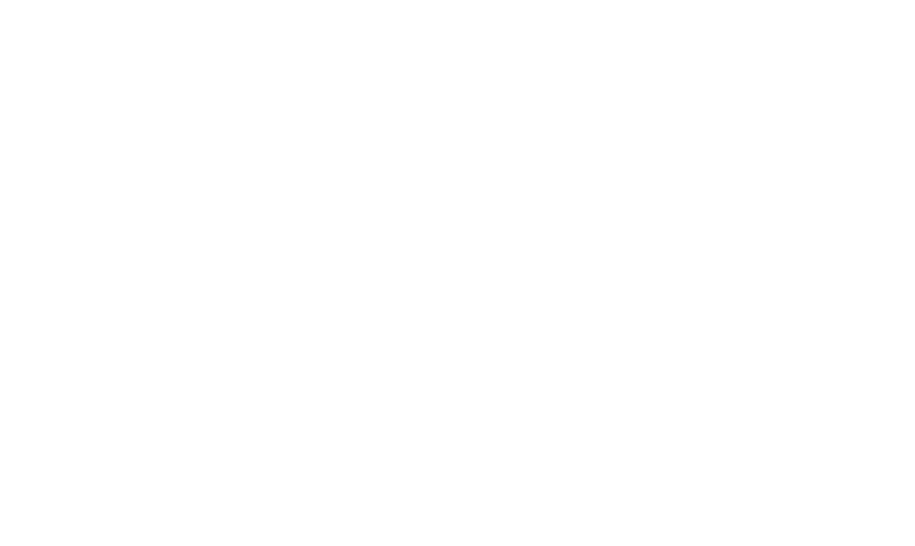
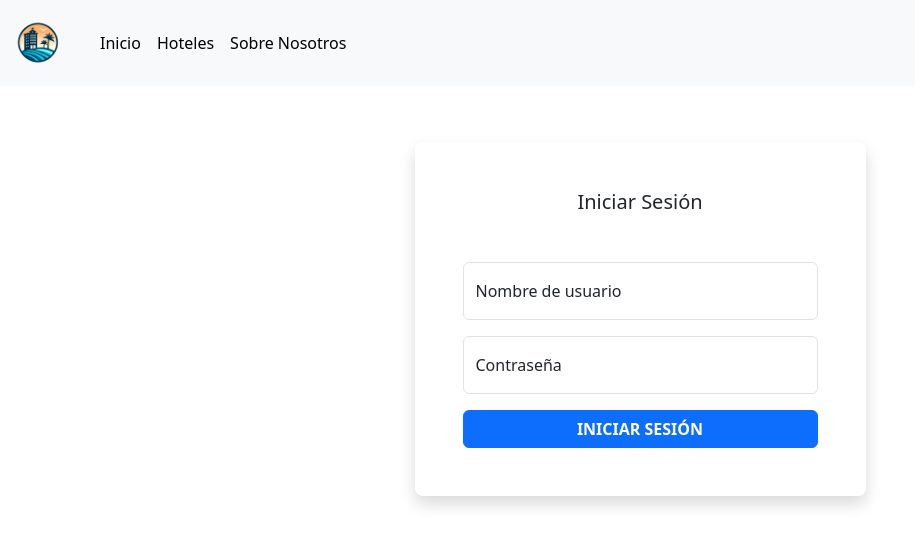
Before and after one commit to EvilUser10/Proyecto-Reservas-Front, a React (Vite) app: page /login in a window 1280 px wide. Before the commit this address had no page. Shown: the top 546 px of the page, without its empty margins (0-915 px from the left). Built offline with nearby package versions, Linux system fonts and the light colour scheme.

Commit message:
Añadido rutas a React

```diff
--- a/src/App.css
+++ b/src/App.css
@@ -1,8 +1,13 @@
 #root {
-  max-width: 1280px;
+  max-width: 100%;
   margin: 0 auto;
-  padding: 2rem;
   text-align: center;
+  overflow-x: hidden;
+}
+
+*{
+  padding: 0;
+  margin: 0
 }
 
 .logo {
--- a/src/App.jsx
+++ b/src/App.jsx
@@ -1,18 +1,21 @@
-import { useState } from 'react'
-import reactLogo from './assets/react.svg'
-import viteLogo from '/vite.svg'
+import { BrowserRouter as Router, Route, Routes } from 'react-router-dom';
 import './App.css'
 import Home from './components/Home'
-import { BrowserRouter as Router, Route, Routes } from 'react-router-dom';
+import About from './components/About'
+import Login from './components/Login'
+import Hotels from './components/Hotels';
 
 function App() {
   return (
     <Router>
       <Routes>
-        <Route index="/" element={<Home />} />
+        <Route path="/" element={<Home />} />
+        <Route path="/about" element={<About />} />
+        <Route path="/login" element={<Login />} />
+        <Route path="/hotels" element={<Hotels />} />
       </Routes>
     </Router>
   )
 }
 
-export default App
+export default App;
--- /dev/null
+++ b/src/components/About.jsx
@@ -0,0 +1,32 @@
+import React from 'react'
+import Navbar from './Navbar'
+
+function About() {
+  return (
+    <>
+      <Navbar />
+      <img src={primavera}
+        alt="Hotels embrace equality" style={{height: '25%'}}/>
+      <section>
+        <h2>SOBRE NOSOTROS</h2>
+        <p>
+          En [Nombre de la Empresa], nos enorgullece ofrecer una experiencia única y memorable para todos nuestros huéspedes.
+          Fundada en [Año de Fundación], nuestra empresa se ha dedicado a proporcionar servicios de alojamiento excepcionales,
+          combinando elegancia, comodidad y hospitalidad para satisfacer las necesidades de cada uno de nuestros clientes.
+        </p>
+      </section>
+
+      <section>
+        <h2>SOBRE NOSOTROS</h2>
+        <p>
+          En [Nombre de la Empresa], nos enorgullece ofrecer una experiencia única y memorable para todos nuestros huéspedes.
+          Fundada en [Año de Fundación], nuestra empresa se ha dedicado a proporcionar servicios de alojamiento excepcionales,
+          combinando elegancia, comodidad y hospitalidad para satisfacer las necesidades de cada uno de nuestros clientes.
+        </p>
+      </section>
+
+    </>
+  )
+}
+
+export default About
--- a/src/components/Card.jsx
+++ b/src/components/Card.jsx
@@ -3,13 +3,13 @@ import React from 'react'
 
 function Card({ title, img, description }) {
   return (
-    <div className='col'>
+    <div className='col' >
       <div className="card">
         <img src={img} className="card-img-top" alt="..." />
         <div className="card-body">
           <h4 className="card-title">{title}</h4>
           <p className="card-text">{description}</p>
-          <a href="#" className="btn btn-primary">Go somewhere</a>
+          <a href="#" className="btn btn-primary">Reserva</a>
         </div>
       </div>
     </div>
--- a/src/components/Home.jsx
+++ b/src/components/Home.jsx
@@ -7,7 +7,7 @@ function Inicio() {
   return (
     <>
   <Navbar/>
-      <div className='row row-cols-1 row-cols-md-3 g-4'>
+      <div className='row row-cols-1 row-cols-md-3 g-4 px-4'>
         <Card
           title="Habitacion"
           img={room1}
--- a/src/components/Hotels.jsx
+++ b/src/components/Hotels.jsx
@@ -1,9 +1,13 @@
 import React from 'react'
+import Navbar from './Navbar'
 
 function Hotels() {
   return (
-    <div>Hotels</div>
+    <>
+      <Navbar />
+      <div>Hotels</div>
+    </>
   )
 }
 
-export default Hotels
+export default Hotels;
--- /dev/null
+++ b/src/components/Login.jsx
@@ -0,0 +1,37 @@
+import React from 'react'
+import Navbar from './Navbar'
+
+function Login() {
+  return (
+    <>
+      <Navbar />
+      <div className="container">
+        <div className="row">
+          <div className="col-sm-9 col-md-7 col-lg-5 mx-auto">
+            <div className="card border-0 shadow rounded-3 my-5">
+              <div className="card-body p-4 p-sm-5">
+                <h5 className="card-title text-center mb-5 fw-light fs-5">Iniciar Sesión</h5>
+                <form>
+                  <div className="form-floating mb-3">
+                    <input type="email" className="form-control" id="floatingInput" placeholder="name@example.com" />
+                    <label for="floatingInput">Nombre de usuario</label>
+                  </div>
+                  <div className="form-floating mb-3">
+                    <input type="password" className="form-control" id="floatingPassword" placeholder="Password" />
+                    <label for="floatingPassword">Contraseña</label>
+                  </div>
+                  <div className="d-grid">
+                    <button className="btn btn-primary btn-login text-uppercase fw-bold" type="submit">Iniciar
+                      Sesión</button>
+                  </div>
+                </form>
+              </div>
+            </div>
+          </div>
+        </div>
+      </div>
+    </>
+  )
+}
+
+export default Login;
--- a/src/components/Navbar.jsx
+++ b/src/components/Navbar.jsx
@@ -1,19 +1,22 @@
 import React from 'react'
+import { Link } from 'react-router-dom';
+import logo from '../assets/logo.png';
 
 function Navbar() {
   return (
     <>
-      <nav class="navbar navbar-expand-lg navbar-light bg-light">
-        <a class="navbar-brand" href="#">Navbar</a>
-        <button class="navbar-toggler" type="button" data-toggle="collapse" data-target="#navbarNavAltMarkup" aria-controls="navbarNavAltMarkup" aria-expanded="false" aria-label="Toggle navigation">
-          <span class="navbar-toggler-icon"></span>
+      <nav className="navbar navbar-expand-lg navbar-light bg-light mb-2">
+        <span className="navbar-brand px-2" style={{ maxWidth: 'fit-content' }}>
+          <img src={logo} alt="Hotel" style={{ width: '60px' }} />
+        </span>
+        <button className="navbar-toggler" type="button" data-toggle="collapse" data-target="#navbarNavAltMarkup" aria-controls="navbarNavAltMarkup" aria-expanded="false" aria-label="Toggle navigation">
+          <span className="navbar-toggler-icon"></span>
         </button>
-        <div class="collapse navbar-collapse" id="navbarNavAltMarkup">
-          <div class="navbar-nav">
-            <a class="nav-item nav-link active" href="#">Home <span class="sr-only">(current)</span></a>
-            <a class="nav-item nav-link" href="#">Features</a>
-            <a class="nav-item nav-link" href="#">Pricing</a>
-            <a class="nav-item nav-link disabled" href="#">Disabled</a>
+        <div className="collapse navbar-collapse" id="navbarNavAltMarkup">
+          <div className="navbar-nav">
+            <Link className="nav-item nav-link active" to="/">Inicio</Link>
+            <Link className="nav-item nav-link active" to="/hotels">Hoteles</Link>
+            <Link className="nav-item nav-link active" to="/about">Sobre Nosotros</Link>
           </div>
         </div>
       </nav>
```
Also changed, not shown: src/assets/logo.png (added).
